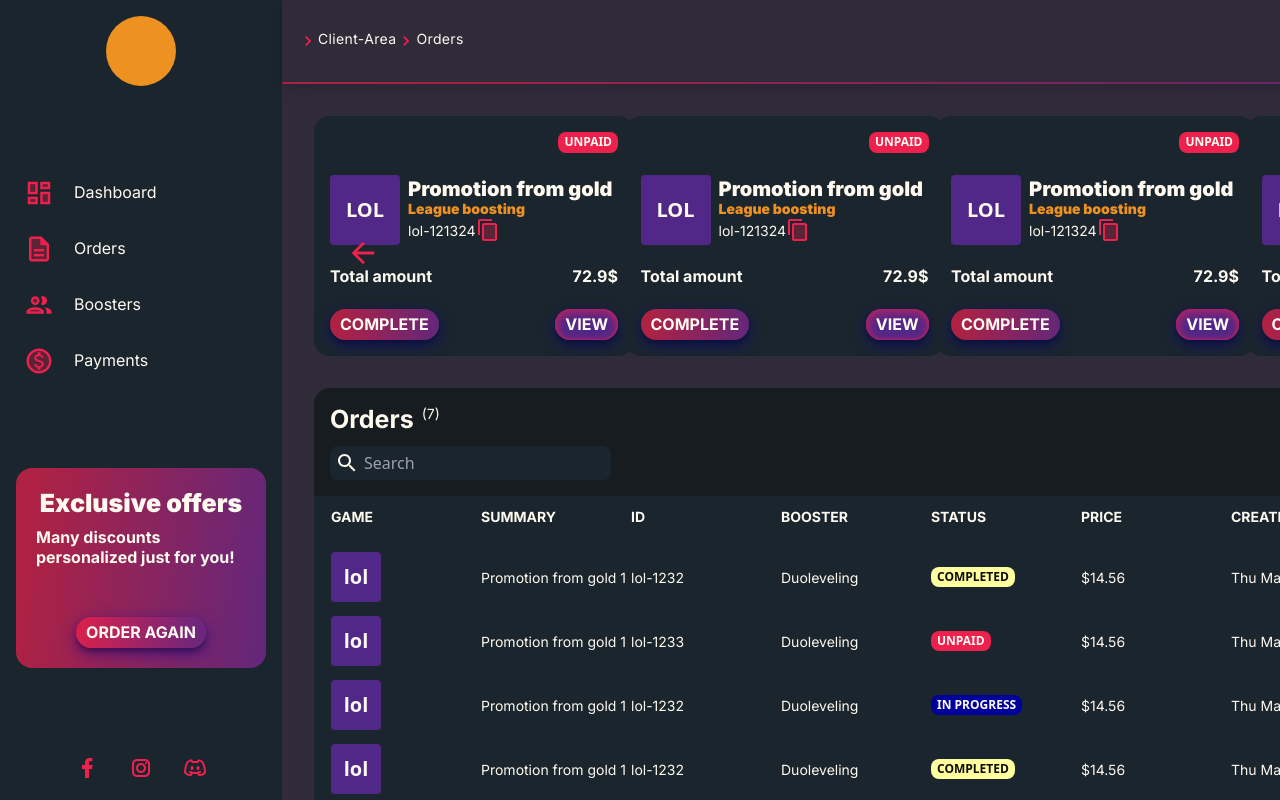
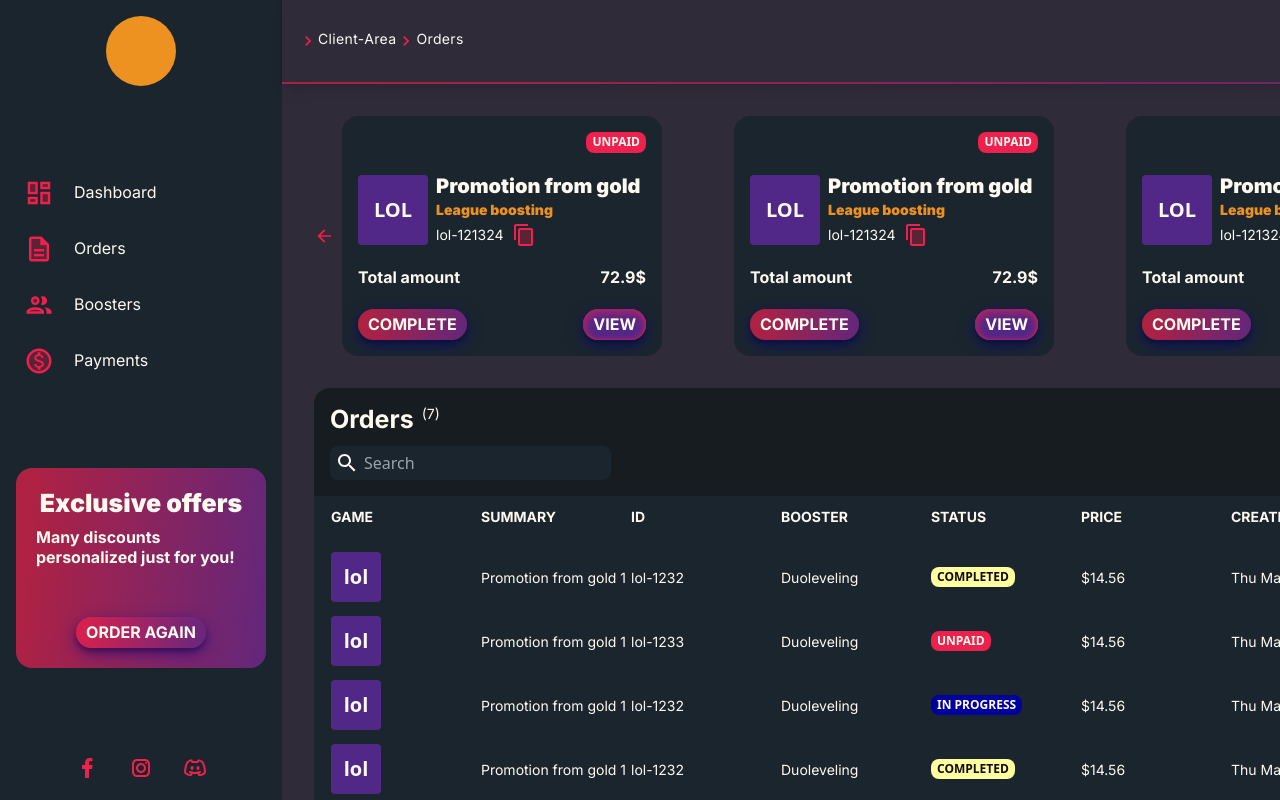
Before and after one commit to kouji-dev/GamerGG, a Next.js app: page /client-area/orders in a window 1280 px wide. Shown: the top 800 px of the page. Built offline with nearby package versions, Linux system fonts and the light colour scheme.

Commit message:
fixed swiper SSR

```diff
--- a/src/app/client-area/orders/active-orders.tsx
+++ b/src/app/client-area/orders/active-orders.tsx
@@ -2,36 +2,39 @@
 import { OrderCard } from "@/app/client-area/orders/order-card";
 import { Swiper, SwiperSlide } from "swiper/react";
 import { Navigation } from "swiper";
-import "swiper/swiper.css";
-import "swiper/css/navigation";
 import { ArrowBack, ArrowForward } from "@/ui/icons";
+import { useRef } from "react";
 
 // configure Swiper to use modules
 
 const activeOrders = new Array(5).fill(1);
 export const ActiveOrders = () => {
+  const leftArrowRef = useRef<HTMLDivElement>(null);
+  const rightArrowRef = useRef<HTMLDivElement>(null);
   return (
     <div className="relative flex items-center justify-center">
-      <div className="relative flex-auto w-[500px]">
+      <div className="relative flex flex-auto gap-sm w-[500px] items-center">
+        <ArrowBack onClick={() => leftArrowRef.current!.click()} />
         <Swiper
           observer
           setWrapperSize={false}
           modules={[Navigation]}
-          spaceBetween={10}
-          slidesPerView={4}
+          spaceBetween={0}
+          slidesPerView={3}
           navigation={{
             nextEl: ".next-element",
             prevEl: ".prev-element",
           }}
         >
-          <ArrowBack className="prev-element absolute top-1/2 left-lg z-10" />
+          <div ref={leftArrowRef} className="prev-element" />
           {activeOrders.map((_, index) => (
             <SwiperSlide key={index}>
               <OrderCard id={index} />
             </SwiperSlide>
           ))}
-          <ArrowForward className="next-element absolute top-1/2 right-lg z-10" />
+          <div ref={rightArrowRef} className="next-element" />
         </Swiper>
+        <ArrowForward onClick={() => rightArrowRef.current!.click()} />
       </div>
     </div>
   );
--- a/src/app/client-area/orders/order-card.tsx
+++ b/src/app/client-area/orders/order-card.tsx
@@ -22,10 +22,10 @@ export const OrderCard: FC<OrderCardProps> = (props) => {
             </CardHeader>
             <div className='flex items-center gap-sm'>
                 <Avatar label='LOL' size='medium' className='bg-purple'/>
-                <div className='flex flex-col'>
+                <div className='flex flex-col gap-xs'>
                     <Typography variant='h6' weight='black'>Promotion from gold</Typography>
                     <Typography variant='subtitle' weight='black' className='text-orange'>League boosting</Typography>
-                    <Typography variant='table-body' className='flex items-center'>lol-121324 <Copy/></Typography>
+                    <Typography variant='table-body' className='flex items-center'>lol-121324 <Copy className='ml-sm'/></Typography>
                 </div>
             </div>
             <div className='flex justify-between items-center'>
--- a/src/app/layout.tsx
+++ b/src/app/layout.tsx
@@ -18,6 +18,13 @@ export default function RootLayout({ children }: {
 }) {
     return (
         <html lang="en" className={inter.variable}>
+        <head>
+            <title>GamingGG</title>
+            <link
+                rel="stylesheet"
+                href="https://cdn.jsdelivr.net/npm/swiper@9/swiper-bundle.min.css"
+            />
+        </head>
         <body className='bg-black w-screen h-screen text-floral overflow-hidden flex relative'>
             {children}
         </body>
```
